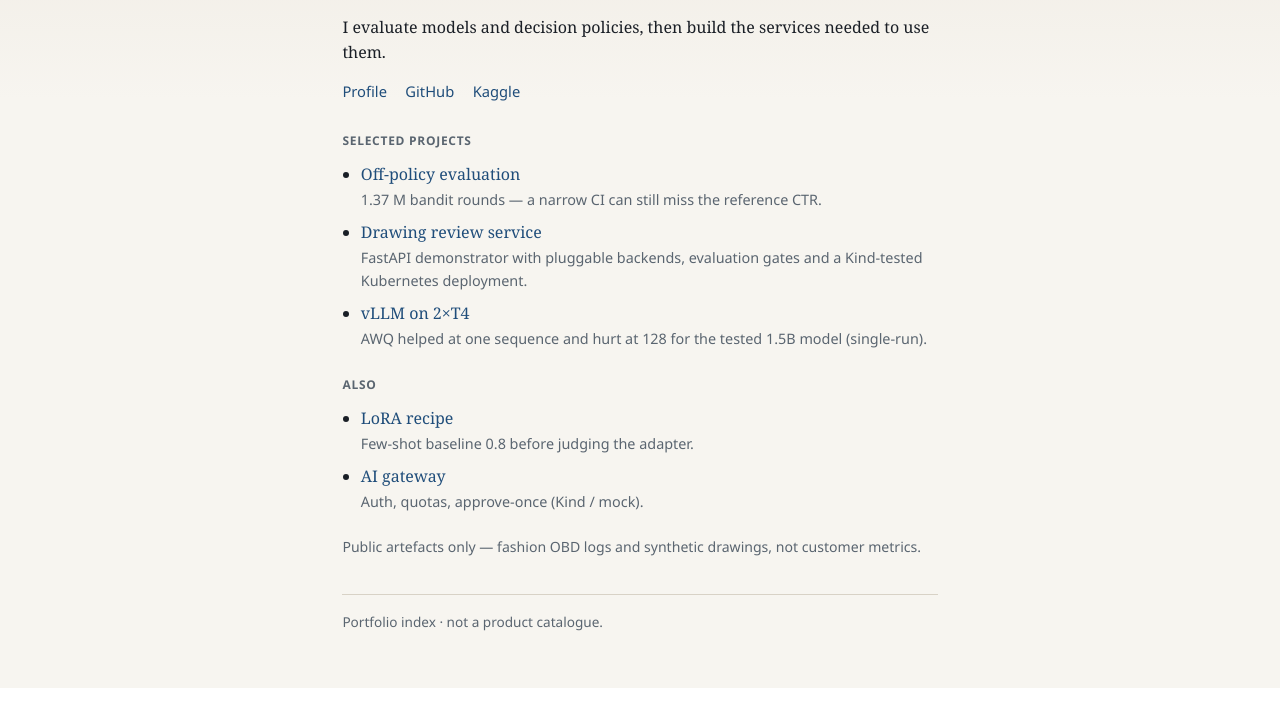
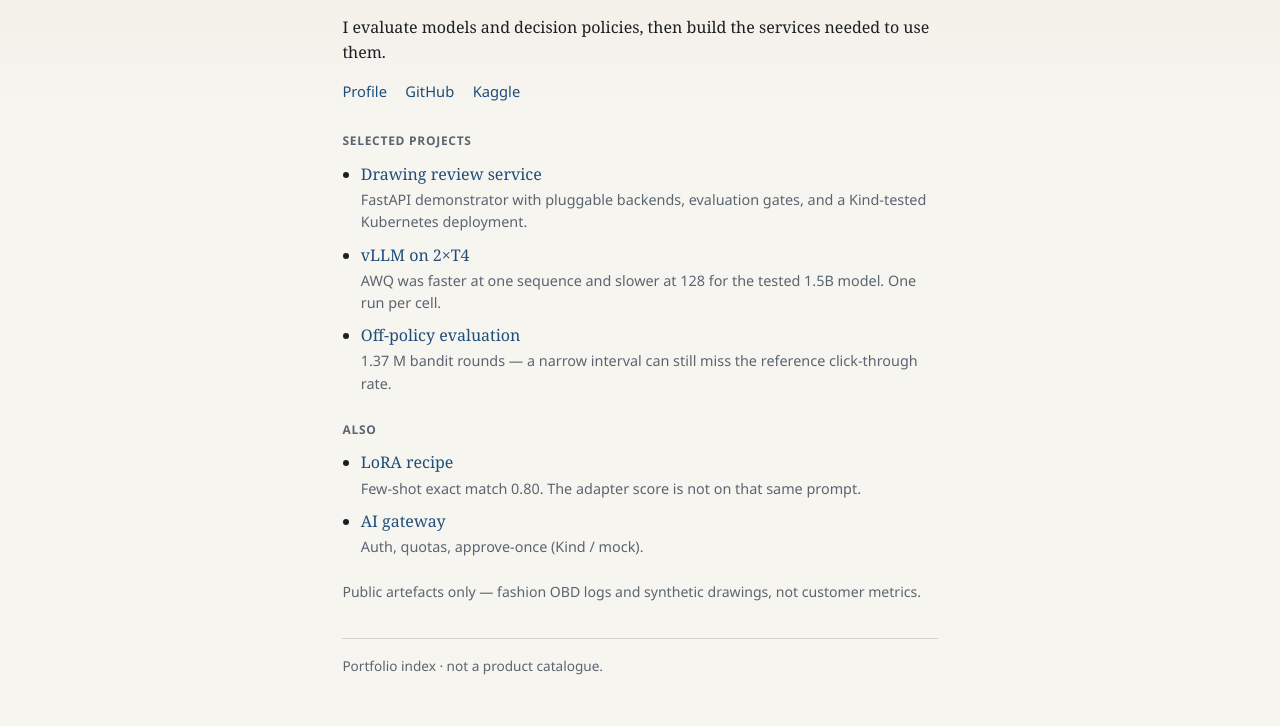
Before and after one commit to lyftium/lyftium.github.io, a plain HTML site: page index.html in a window 1280 px wide. Shown: the part 152-878 px from the top of the page. Before the commit the page ends 840 px from the top, so only its background shows below. Drawn offline with Linux system fonts and the light colour scheme.

Commit message:
docs: match profile flagship order

```diff
--- a/index.html
+++ b/index.html
@@ -91,22 +91,22 @@
     <h2>Selected projects</h2>
     <ul>
       <li>
-        <a href="https://github.com/lyftium/off-policy-bandit-evaluation">Off-policy evaluation</a>
-        <span>1.37&nbsp;M bandit rounds — a narrow CI can still miss the reference CTR.</span>
-      </li>
-      <li>
         <a href="https://github.com/lyftium/drawing-review-service">Drawing review service</a>
-        <span>FastAPI demonstrator with pluggable backends, evaluation gates and a Kind-tested Kubernetes deployment.</span>
+        <span>FastAPI demonstrator with pluggable backends, evaluation gates, and a Kind-tested Kubernetes deployment.</span>
       </li>
       <li>
         <a href="https://github.com/lyftium/vllm-serving-benchmark-t4">vLLM on 2×T4</a>
-        <span>AWQ helped at one sequence and hurt at 128 for the tested 1.5B model (single-run).</span>
+        <span>AWQ was faster at one sequence and slower at 128 for the tested 1.5B model. One run per cell.</span>
+      </li>
+      <li>
+        <a href="https://github.com/lyftium/off-policy-bandit-evaluation">Off-policy evaluation</a>
+        <span>1.37&nbsp;M bandit rounds — a narrow interval can still miss the reference click-through rate.</span>
       </li>
     </ul>
 
     <h2>Also</h2>
     <ul>
-      <li><a href="https://github.com/lyftium/lora-finetune-recipe">LoRA recipe</a> <span>Few-shot baseline 0.8 before judging the adapter.</span></li>
+      <li><a href="https://github.com/lyftium/lora-finetune-recipe">LoRA recipe</a> <span>Few-shot exact match 0.80. The adapter score is not on that same prompt.</span></li>
       <li><a href="https://github.com/lyftium/agent-gateway-stack">AI gateway</a> <span>Auth, quotas, approve-once (Kind / mock).</span></li>
     </ul>
 
```
